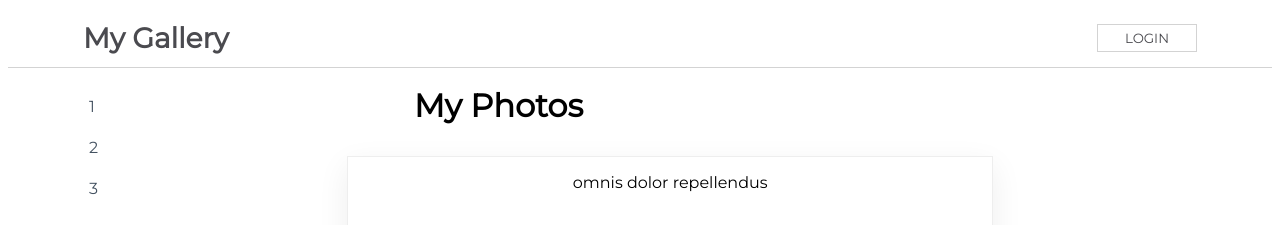
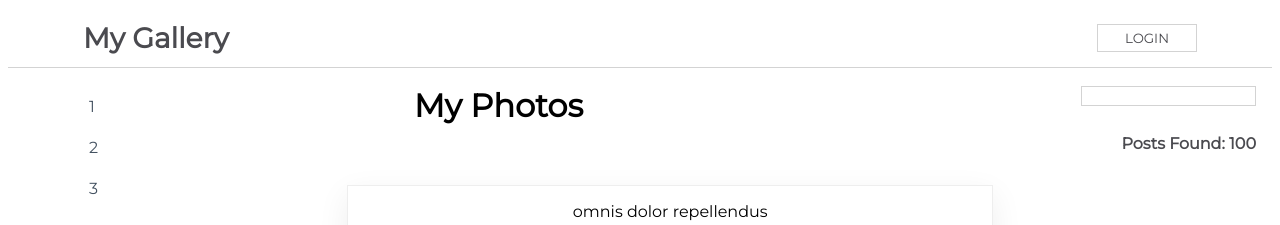
Before and after one commit to rnc-personal/react-challenges-1, a React (Create React App) app in the folder my-app/: page / in a window 1280 px wide. Shown: the top 225 px of the page. Built offline with nearby package versions, Linux system fonts and the light colour scheme.

Commit message:
instant search form

```diff
--- a/my-app/src/components/Content.jsx
+++ b/my-app/src/components/Content.jsx
@@ -1,6 +1,6 @@
 import React, { Component } from 'react';
 import css from './css/Content.module.css';
-import savedPosts from './posts.json';
+import {savedPosts} from './posts.json';
 import PostItem from './PostItem';
 import Loader from './Loader';
 
@@ -11,19 +11,29 @@ export default class Content extends Component {
 
         this.state = {
             isLoaded: false,
+            posts: []
         }
     }
 
-    getPosts() {
-        setTimeout(() => {
+    componentDidMount() {
+        setTimeout(()=>{
             this.setState({
                 isLoaded: true,
+                posts: savedPosts,
             })
         }, 2000)
     }
 
-    componentDidMount() {
-        this.getPosts()
+
+    handleChange = (e) => {
+        const name = e.target.value.toLowerCase()
+        const filteredPosts = savedPosts.filter((post) => {
+            return post.name.toLowerCase().includes(name)
+        })
+
+        this.setState({
+            posts: filteredPosts
+        })
     }
 
     render() {
@@ -31,12 +41,21 @@ export default class Content extends Component {
             <div>
                 <div className={css.TitleBar}>
                     <h1>My Photos</h1>
+                    <form >
+                    <label htmlFor="searchInput"></label>
+                    <input
+                    type="search"
+                    id="searchInput"
+                    onChange={(e) => this.handleChange(e)}
+                    />
+                    <h4>Posts Found: {this.state.posts.length}</h4>
+                    </form>
                 </div>
 
                 <div className={css.SearchResults}>
                 {
                     this.state.isLoaded ?
-                        <PostItem posts={savedPosts} />
+                        <PostItem savedPosts={this.state.posts} />
                         :
                         <Loader />
                     }
--- a/my-app/src/components/PostItem.jsx
+++ b/my-app/src/components/PostItem.jsx
@@ -38,10 +38,10 @@ import css from './css/PostItem.module.css';
 
 //  Chat GPT fixed this
 function PostItem(props) {
-    const { savedPosts } = props.posts; // Access the savedPosts array
+    // const { savedPosts } = props.posts; // Access the savedPosts array
 
     return (
-        savedPosts.map(post => {
+        props.savedPosts.map(post => {
             // Extra task destructuring
             const { title, name, image, description } = post;
             return (
```
